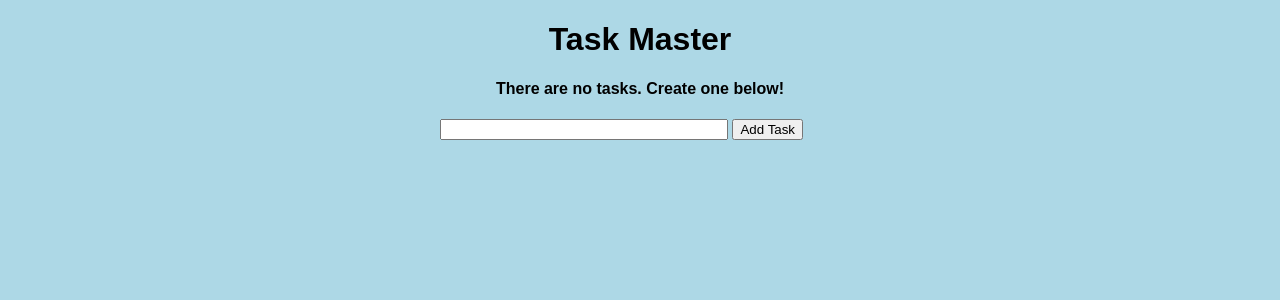
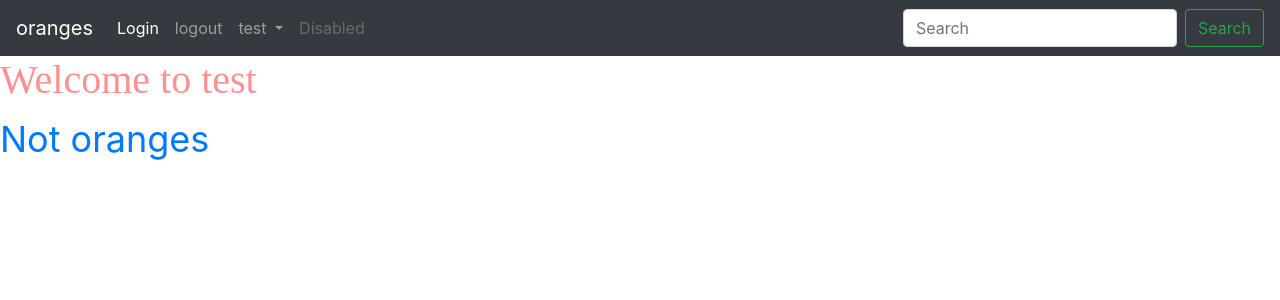
Before and after one commit to NoahSuplee/flask_project, a Flask app: page / in a window 1280 px wide. Shown: the top 300 px of the page. Run offline with Flask 2, Linux system fonts and the light colour scheme; data that the repository does not hold is empty.

Commit message:
added correct files

```diff
--- a/app.py
+++ b/app.py
@@ -1,65 +1,137 @@
-from flask import Flask, render_template, url_for, request, redirect
+from flask import Flask, redirect, url_for, render_template, request, session, flash
 from flask_sqlalchemy import SQLAlchemy
-from datetime import datetime
+from datetime import timedelta
+
+def test(a=0):
+  if a == 0:
+    global tests
+  tests = []
+test(0)
+def reset(a=0):
+  if a == 0:
+    global oranges
+  oranges = []
+reset(0)
+
+questioned = [['1+1','2','1','3'],['2+2','3','4','6'],['3+3', '1','2','6']]
+
+class questions:
+  def __init__(self, question, answer1, answer2, answer3):
+    self.q = question
+    self.a1 = answer1
+    self.a2 = answer2
+    self.a3 = answer3
+
+question1 = questions('what is 1+0', '1', '2', '3')
+question2 = questions('what is 1+1', '1', '2', '3')
+question3 = questions('what is 1+2', '1', '2', '3')
 
 app = Flask(__name__)
-app.config['SQLALCHEMY_DATABASE_URI'] = 'sqlite:///test.db'
+app.secret_key = "oranges"
+app.config['SQLALCHEMY_DATABASE_URI'] = 'sqlite:///users.sqlite3'
+app.config["SQLALCHEMY_TRACK_MODIFICATIONS"] = False
+app.permanent_session_lifetime = timedelta(minutes=.5)
+
 db = SQLAlchemy(app)
 
-class Todo(db.Model):
-    id = db.Column(db.Integer, primary_key=True)
-    content = db.Column(db.String(200), nullable=False)
-    date_created = db.Column(db.DateTime, default=datetime.utcnow)
+class users(db.Model):
+  _id = db.Column("id", db.Integer, primary_key=True)
+  name = db.Column(db.String(100))
+  email = db.Column(db.String(100))
 
-    def __repr__(self):
-        return '<Task %r>' % self.id
+  def __init__(self, name, email):
+    self.name = name
+    self.email = email
 
+@app.route("/")
+def home():
+  return render_template("index.html")
 
-@app.route('/', methods=['POST', 'GET'])
-def index():
-    if request.method == 'POST':
-        task_content = request.form['content']
-        new_task = Todo(content=task_content)
+@app.route("/view")
+def view():
+  return render_template("view.html", values=users.query.all())
 
-        try:
-            db.session.add(new_task)
-            db.session.commit()
-            return redirect('/')
-        except:
-            return 'There was an issue adding your task'
+@app.route("/login", methods=["POST", "GET"])
+def login():
+  if request.method == "POST":
+    session.permanent = True
+    user = request.form["nm"]
+    session["user"] = user
 
+    found_user = users.query.filter_by(name=user).first()
+    if found_user:
+      session["email"] = found_user.email
     else:
-        tasks = Todo.query.order_by(Todo.date_created).all()
-        return render_template('index.html', tasks=tasks)
+      usr = users(user, "")
+      db.session.add(usr)
+      db.session.commit()
 
+    flash("login successful??")
+    return redirect(url_for('user'))
+  else:
+    if "user" in session:
+      flash("already logged in")
+      return redirect(url_for("user"))
+    return render_template("login.html")
 
-@app.route('/delete/<int:id>')
-def delete(id):
-    task_to_delete = Todo.query.get_or_404(id)
+@app.route("/user", methods=["POST", "GET"])
+def user():
+  email = None
+  if "user" in session:
+    user = session["user"]
 
-    try:
-        db.session.delete(task_to_delete)
-        db.session.commit()
-        return redirect('/')
-    except:
-        return 'There was a problem deleting that task'
+    if request.method == "POST":
+      email = request.form["email"]
+      session["email"] = email
+      found_user = users.query.filter_by(name=user).first()
+      found_user.email = email
+      db.session.commit()
+      flash("email not stolen")
+    else:
+      if "email" in session:
+        email = session["email"]
 
-@app.route('/update/<int:id>', methods=['GET', 'POST'])
-def update(id):
-    task = Todo.query.get_or_404(id)
+    return render_template('user.html', usern=user, email=email)
+  else:
+    flash("not logged in", "info")
+    return redirect(url_for("login"))
 
-    if request.method == 'POST':
-        task.content = request.form['content']
+@app.route('/logout')
+def logout():
+  flash("you have been logged out", "info")
+  session.pop("user", None)
+  session.pop("email", None)
+  session.pop("answer", None)
+  return redirect(url_for("login"))
 
-        try:
-            db.session.commit()
-            return redirect('/')
-        except:
-            return 'There was an issue updating your task'
+@app.route("/survey", methods=["POST", "GET"])
+def survey():
+  reset()
+  if request.method == "POST":
+    f = request.form
+    for key in f.keys():
+      for value in f.getlist(key):
+        oranges.append(value)
+        print(key,":",value)
+    session['answer'] = oranges
+    return redirect(url_for('answer'))
+  else:
+    if "user" in session and "answer" in session:
+      flash("already done")
+      return redirect(url_for("answer"))
+    return render_template("survey.html", lists=questioned)
 
-    else:
-        return render_template('update.html', task=task)
+@app.route("/answer")
+def answer():
+  if "answer" in session:
+    oranges = session['answer']
+    return render_template("answer.html", answers=oranges)
+  else:
+    return redirect(url_for("survey"))
 
+@app.route("/css")
+def css():
+  return render_template("csstest.html")
 
-if __name__ == "__main__":
-    app.run(debug=True)
+db.create_all()
+app.run(host='0.0.0.0', port=8080, debug=True)
--- /dev/null
+++ b/static/style.css
@@ -0,0 +1,45 @@
+body {color:#fe9090}
+
+h1{
+  font-family: "Times New Roman", Times, serif;
+
+}
+
+label{
+    padding:0px;
+    color:#ff9494;
+    font-family: "Times New Roman", Times, serif;
+    font-size: 24px;
+    margin: 3px;
+}
+
+a.testing{
+  font-size: 36px;
+}
+
+.image{
+  width: 1000px;
+  height: 1000px;
+}
+
+div.oranges {
+  width: 500px;
+  height: 500px;
+  background: red;
+  position: relative;
+  animation: spin 1s infinite, mymove 5s infinite;
+  animation-direction: alternate;
+}
+
+@-webkit-keyframes spin {
+  100% {transform: rotate(180deg);}
+}
+
+@keyframes mymove{
+  0%   {background: red; left: 200px; top: 100px;}
+  20%  {background: orange; left: 300; top: 0px;}
+  40%  {background: yellow; left: 300; top: 200px;}
+  60%  {background: green; left: 600px; top: 200px;}
+  80% {background: blue; left: 700px; top: 500px;}
+  100% {background: purple; left: 200px; top: 100px;}
+}
--- a/templates/base.html
+++ b/templates/base.html
@@ -1,14 +1,57 @@
+<!doctype html>
+<html>
+  <head>
+    <link rel="stylesheet" href="https://cdn.jsdelivr.net/npm/bootstrap@4.3.1/dist/css/bootstrap.min.css" integrity="sha384-ggOyR0iXCbMQv3Xipma34MD+dH/1fQ784/j6cY/iJTQUOhcWr7x9JvoRxT2MZw1T" crossorigin="anonymous">
+    <link rel="stylesheet" type="text/css" href="{{ url_for('static', filename='style.css')}}">
+    <title>{% block title %}{% endblock %}</title>
+  </head>
 
-<!DOCTYPE html>
-<html lang="en">
-<head>
-    <meta charset="UTF-8">
-    <meta name="viewport" content="width=device-width, initial-scale=1.0">
-    <meta http-equiv="X-UA-Compatible" content="ie=edge">
-    <link rel="stylesheet" href="{{ url_for('static', filename='css/main.css') }}">
-    {% block head %}{% endblock %}
-</head>
-<body>
-    {% block body %}{% endblock %}
-</body>
+  <body class="bar">
+    <nav class="navbar navbar-expand-lg navbar-dark bg-dark">
+
+  <a class="navbar-brand" href="/">
+    oranges
+  </a>
+
+  <button class="navbar-toggler" type="button" data-toggle="collapse" data-target="#navbarSupportedContent" aria-controls="navbarSupportedContent" aria-expanded="false" aria-label="Toggle navigation">
+    <span class="navbar-toggler-icon"></span>
+  </button>
+
+  <div class="collapse navbar-collapse" id="navbarSupportedContent">
+    <ul class="navbar-nav mr-auto">
+      <li class="nav-item active">
+        <a class="nav-link" href="/login">Login<span class="sr-only">(current)</span></a>
+      </li>
+      <li class="nav-item">
+        <a class="nav-link" href="/logout">logout</a>
+      </li>
+      <li class="nav-item dropdown">
+        <a class="nav-link dropdown-toggle" href="#" id="navbarDropdown" role="button" data-toggle="dropdown" aria-haspopup="true" aria-expanded="false">
+          test
+        </a>
+        <div class="dropdown-menu" aria-labelledby="navbarDropdown">
+          <a class="dropdown-item" href="/survey">survey</a>
+          <a class="dropdown-item" href="/css">css</a>
+          <div class="dropdown-divider"></div>
+          <a class="dropdown-item" href="/">home</a>
+        </div>
+      </li>
+      <li class="nav-item">
+        <a class="nav-link disabled" href="#" tabindex="-1" aria-disabled="true">Disabled</a>
+      </li>
+    </ul>
+    <form class="form-inline my-2 my-lg-0">
+      <input class="form-control mr-sm-2" type="search" placeholder="Search" aria-label="Search">
+      <button class="btn btn-outline-success my-2 my-sm-0" type="submit">Search</button>
+    </form>
+  </div>
+</nav>
+
+    {% block content %}
+
+    {% endblock %}
+    <script src="https://code.jquery.com/jquery-3.3.1.slim.min.js" integrity="sha384-q8i/X+965DzO0rT7abK41JStQIAqVgRVzpbzo5smXKp4YfRvH+8abtTE1Pi6jizo" crossorigin="anonymous"></script>
+<script src="https://cdn.jsdelivr.net/npm/popper.js@1.14.7/dist/umd/popper.min.js" integrity="sha384-UO2eT0CpHqdSJQ6hJty5KVphtPhzWj9WO1clHTMGa3JDZwrnQq4sF86dIHNDz0W1" crossorigin="anonymous"></script>
+<script src="https://cdn.jsdelivr.net/npm/bootstrap@4.3.1/dist/js/bootstrap.min.js" integrity="sha384-JjSmVgyd0p3pXB1rRibZUAYoIIy6OrQ6VrjIEaFf/nJGzIxFDsf4x0xIM+B07jRM" crossorigin="anonymous"></script>
+  </body>
 </html>
--- a/templates/index.html
+++ b/templates/index.html
@@ -1,40 +1,6 @@
-{% extends 'base.html' %}
-
-{% block head %}
-<title>Task Master</title>
+{% extends "base.html" %}
+{% block title %}Home Page{% endblock %}
+{% block content %}
+<h1>Welcome to test</h1>
+<a class="testing" href="https://www.google.com/search?q=oranges&rlz=1C1GCEB_enUS966US966&source=lnms&tbm=isch&sa=X&ved=2ahUKEwjHh5y0yrT2AhWATTABHcSEBKEQ_AUoAXoECAEQAw&biw=1920&bih=969&dpr=1&safe=active&ssui=on">Not oranges</a>
 {% endblock %}
-
-{% block body %}
-<div class="content">
-    <h1 style="text-align: center">Task Master</h1>
-    {% if tasks|length < 1 %}
-    <h4 style="text-align: center">There are no tasks. Create one below!</h4>
-    {% else %}
-    <table>
-        <tr>
-            <th>Task</th>
-            <th>Added</th>
-            <th>Actions</th>
-        </tr>
-        {% for task in tasks %}
-            <tr>
-                <td>{{ task.content }}</td>
-                <td>{{ task.date_created.date() }}</td>
-                <td>
-                    <a href="/delete/{{task.id}}">Delete</a>
-                    <br>
-                    <a href="/update/{{task.id}}">Update</a>
-                </td>
-            </tr>
-        {% endfor %}
-    </table>
-    {% endif %}
-
-    <div class="form">
-        <form action="/" method="POST">
-            <input type="text" name="content" id="content">
-            <input type="submit" value="Add Task">
-        </form>
-    </div>
-</div>
-{% endblock %}
```
Also changed, not shown: templates/answer.html (added, +16 -0 lines), templates/csstest.html (added, +63 -0 lines), templates/login.html (added, +19 -0 lines), templates/survey.html (added, +43 -0 lines), templates/update.html (deleted, +0 -19 lines), templates/user.html (added, +19 -0 lines), templates/view.html (added, +8 -0 lines), README.md, static/orange.png (added), users.sqlite3 (added).
